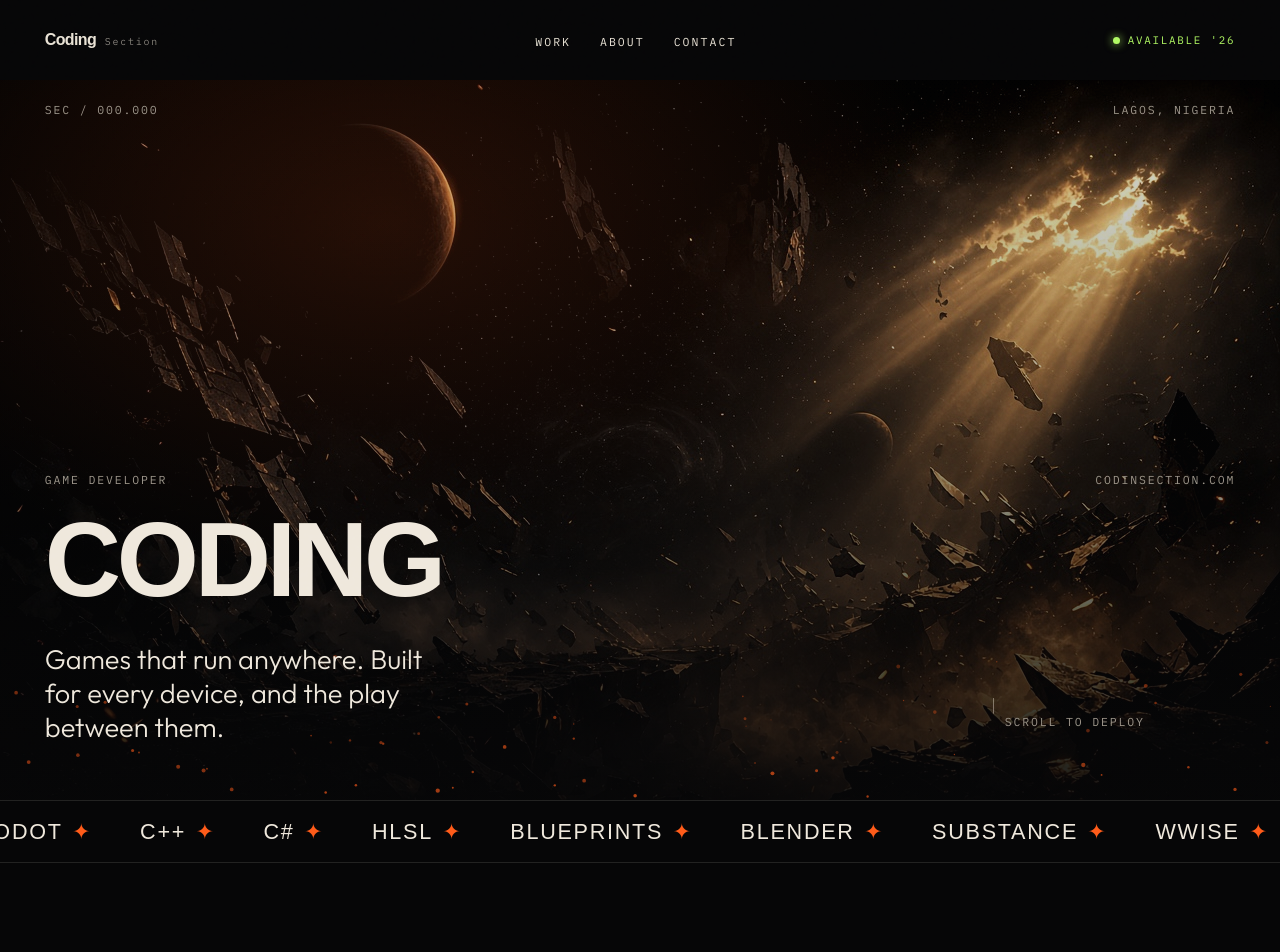
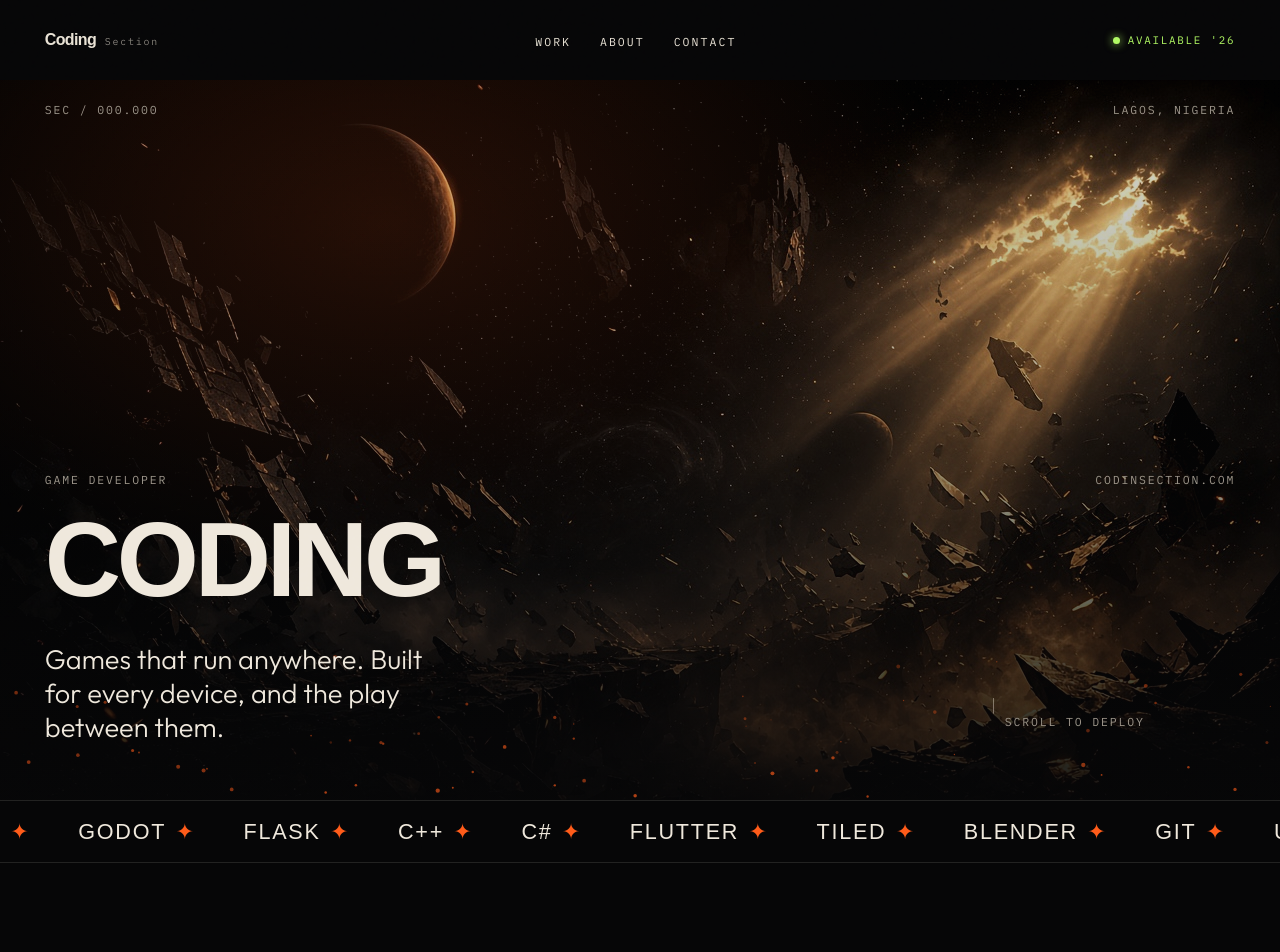
Before and after one commit to AnthonyAniobi/Coding-Section-Website, a React (Vite) app: page / in a window 1280 px wide. Shown: the top 952 px of the page. Built offline with nearby package versions, Linux system fonts and the light colour scheme; a web font is replaced by a local one.

Commit message:
Update site.ts to include new skills 'Flask', 'Flutter', and 'Tiled', while removing 'HLSL', 'Blueprints', 'Substance', 'Wwise', and 'Perforce'. Update .DS_Store file.

```diff
--- a/src/data/site.ts
+++ b/src/data/site.ts
@@ -18,14 +18,12 @@ export const site = {
     'Unreal Engine',
     'Unity',
     'Godot',
+    'Flask',
     'C++',
     'C#',
-    'HLSL',
-    'Blueprints',
+    'Flutter',
+    'Tiled',
     'Blender',
-    'Substance',
-    'Wwise',
-    'Perforce',
     'Git',
   ],
   skills: [
```
Also changed, not shown: 1 other file (tests, documents, lock files or other folders).
